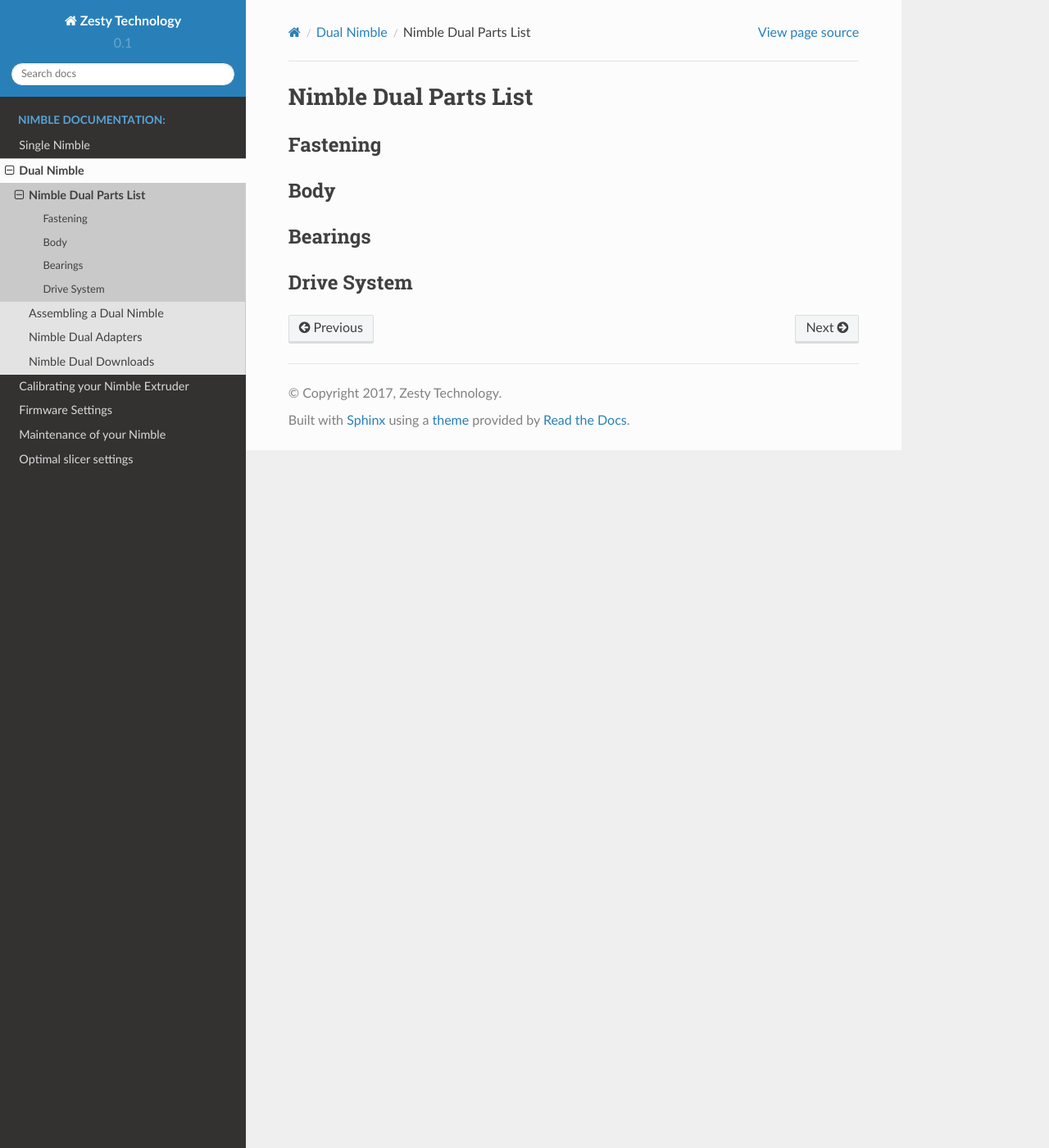
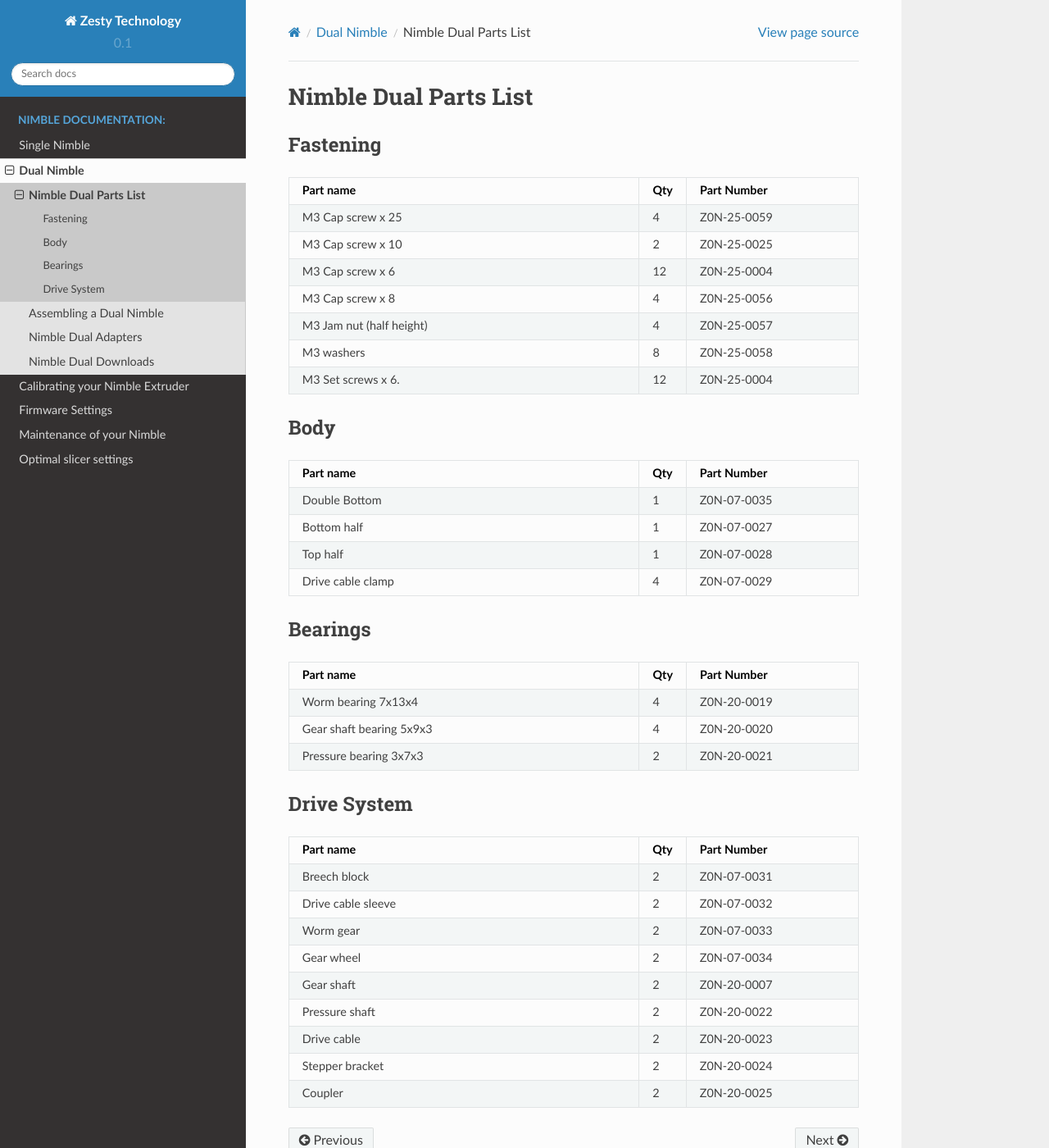
Before and after one commit to ZestyTechnology/zesty-docs, a Sphinx documentation site: the page built from docs/nimble_dual/parts.rst, in a window 1280 px wide and 1400 px high. Shown: the whole window at 82% size. Built offline with Sphinx 7.4.7 and the Read the Docs theme 2.0.0, drawn with Linux system fonts in a browser that asks for light colours; some of the changed lines change nothing that is shown.

Commit message:
Update parts.rst

```diff
--- a/docs/nimble_dual/parts.rst
+++ b/docs/nimble_dual/parts.rst
@@ -3,51 +3,58 @@
 
 Fastening
 -----------
-+------------------------+-----+-------------+
-|Part name               | Qty | Part Number |
-+========================|=====|=============+
-|M3 Cap screw x 25       |  4  | Z0N-25-0059 |
-|M3 Cap screw x 10       |  2  | Z0N-25-0025 |
-|M3 Cap screw x 6        |  12 | Z0N-25-0004 |
-|M3 Cap screw x 8        |  4  | Z0N-25-0056 |
-|M3 Jam nut (half height)|  4  | Z0N-25-0057 |
-|M3 washers              |  8  | Z0N-25-0058 |
-|M3 Set screws x 6.      |  12 | Z0N-25-0004 |
-+============================================+
+
+.. csv-table::
+   :header: "Part name", "Qty", "Part Number"
+   :widths: 45, 5, 22
+
+    M3 Cap screw x 25       ,  4  , Z0N-25-0059
+    M3 Cap screw x 10       ,  2  , Z0N-25-0025
+    M3 Cap screw x 6        ,  12 , Z0N-25-0004
+    M3 Cap screw x 8        ,  4  , Z0N-25-0056
+    M3 Jam nut (half height),  4  , Z0N-25-0057
+    M3 washers              ,  8  , Z0N-25-0058
+    M3 Set screws x 6.      ,  12 , Z0N-25-0004
+
 
 Body
 -------
-=====   =====   =====
-Part name   Qty   Part Number
-=====   =====   =====
-Double Bottom   1   Z0N-07-0035
-Bottom half   1   Z0N-07-0027
-Top half   1   Z0N-07-0028
-Drive cable clamp   4   Z0N-07-0029
-=====   =====   =====
+
+.. csv-table::
+   :header: "Part name", "Qty", "Part Number"
+   :widths: 45, 5, 22
+
+    Double Bottom,   1 ,  Z0N-07-0035
+    Bottom half ,  1 ,  Z0N-07-0027
+    Top half ,  1  , Z0N-07-0028
+    Drive cable clamp ,  4 ,  Z0N-07-0029
+
 
 Bearings
 ----------
-=====   =====   =====
-Part name   Qty   Part Number
-=====   =====   =====
-Worm bearing 7x13x4   4   Z0N-20-0019
-Gear shaft bearing 5x9x3   4   Z0N-20-0020
-Pressure bearing 3x7x3   2   Z0N-20-0021
-=====   =====   =====
+
+.. csv-table::
+   :header: "Part name", "Qty", "Part Number"
+   :widths: 45, 5, 22
+
+    Worm bearing 7x13x4 ,  4,   Z0N-20-0019
+    Gear shaft bearing 5x9x3 ,  4  , Z0N-20-0020
+    Pressure bearing 3x7x3,   2 ,  Z0N-20-0021
+
 
 Drive System
 --------------
-=====   =====   =====
-Part name   Qty   Part Number
-=====   =====   =====
-Breech block   2   Z0N-07-0031
-Drive cable sleeve   2   Z0N-07-0032
-Worm gear   2   Z0N-07-0033
-Gear wheel   2   Z0N-07-0034
-Gear shaft   2   Z0N-20-0007
-Pressure shaft   2   Z0N-20-0022
-Drive cable   2   Z0N-20-0023
-Stepper bracket   2   Z0N-20-0024
-Coupler   2   Z0N-20-0025
-=====   =====   =====
+
+.. csv-table::
+   :header: "Part name", "Qty", "Part Number"
+   :widths: 45, 5, 22
+
+    Breech block  , 2 ,  Z0N-07-0031
+    Drive cable sleeve , 2  , Z0N-07-0032
+    Worm gear ,  2 ,  Z0N-07-0033
+    Gear wheel  , 2,   Z0N-07-0034
+    Gear shaft ,  2 ,  Z0N-20-0007
+    Pressure shaft ,  2 ,  Z0N-20-0022
+    Drive cable ,  2 ,  Z0N-20-0023
+    Stepper bracket ,  2 ,  Z0N-20-0024
+    Coupler  , 2  , Z0N-20-0025
```
